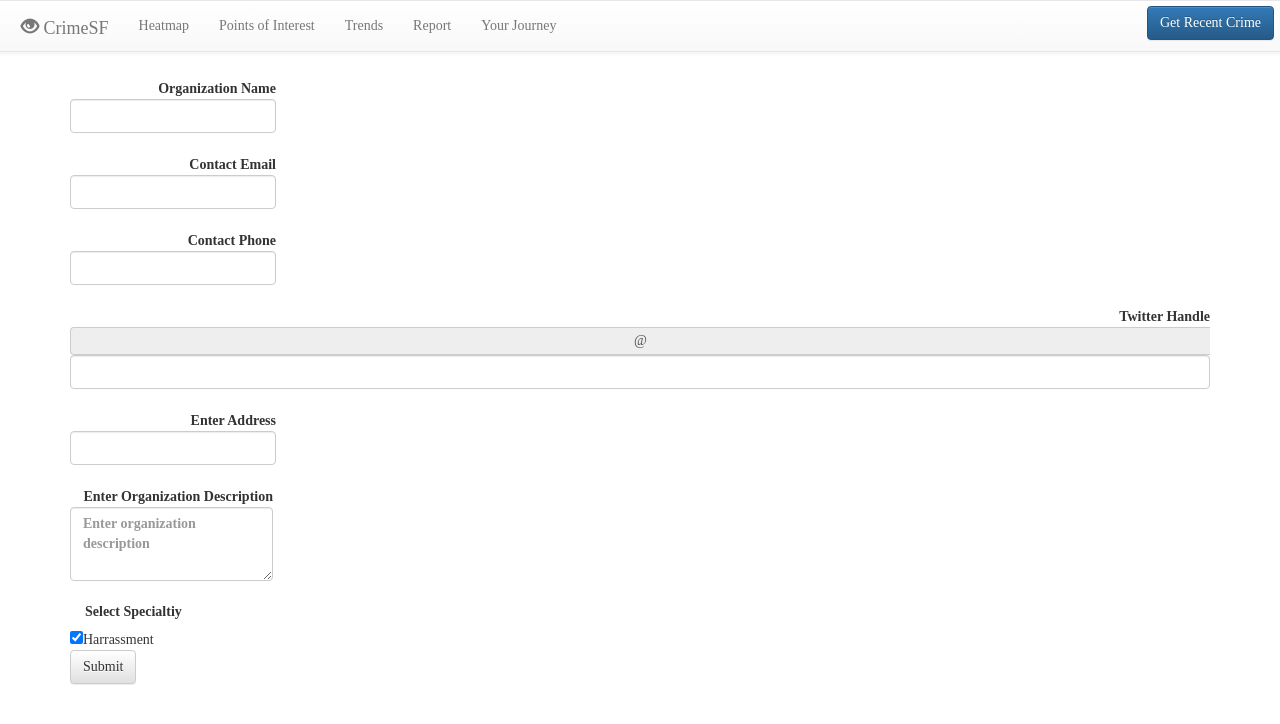
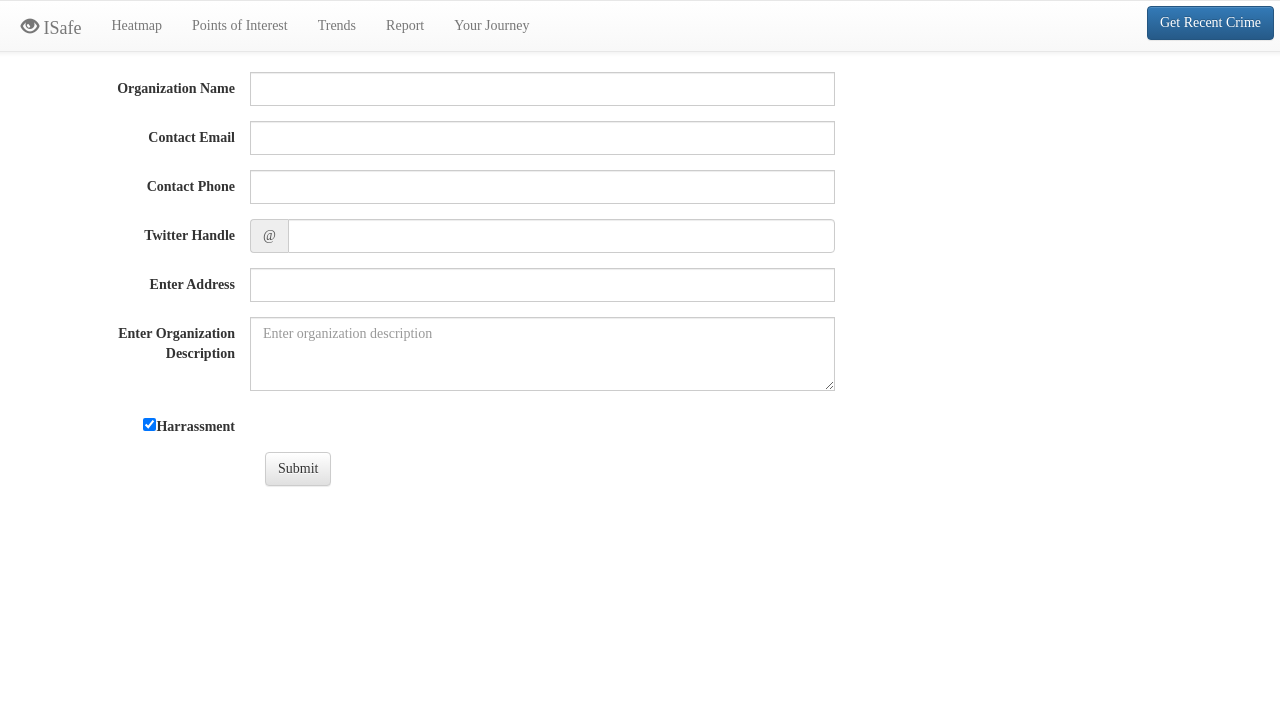
Before and after one commit to tejal29/isafe, a Flask app: page /organizations in a window 1280 px wide. Shown: the top 724 px of the page. Run offline with Flask 2, Linux system fonts and the light colour scheme; parts of the project's set-up code (start-up, migrations or seed data) failed here and were passed over; some libraries are stand-ins or nearby versions.

Commit message:
working on styling form

```diff
--- a/templates/base.html
+++ b/templates/base.html
@@ -2,7 +2,7 @@
 <html>
 <head>
 	<meta charset=utf-8 />
-	<title>CrimeSF</title>
+	<title>ISafe</title>
 	<meta name='viewport' content='initial-scale=1,maximum-scale=1,user-scalable=no' />
 
 	<script src='https://api.tiles.mapbox.com/mapbox.js/v2.1.9/mapbox.js'></script>
@@ -44,7 +44,7 @@
 	                    </button>
 	                    <a id="home_route" class="navbar-brand" href="/">
 	                    	<span class="glyphicon glyphicon-eye-open" aria-hidden="true"></span>
-	                    	CrimeSF</a>
+	                    	ISafe</a>
 
 	                </div>
 
--- a/templates/organization_form.html
+++ b/templates/organization_form.html
@@ -9,55 +9,63 @@
 <link rel="stylesheet" href="../static/css/stylesheet.css">
 
 <div class="container">
-<!--     <div class="row"> -->
+    <div class="row">
         <div class="col-md-12">
             <form class="form-horizontal">
             	<div id="name_input" class="form-group">
-                	<label class="control-label">Organization Name
+                	<label class="col-md-2 control-label">Organization Name</label>
+                    <div class="col-md-6 input-group">
                     	<input type="text" class="form-control" name="name" id="organization_name" placheolder="Enter organization name">
-    				</label>
+    				</div>
                 </div>
                 <div id="email_input" class="form-group">
-                    <label class="control-label">Contact Email
+                    <label class="col-md-2 control-label">Contact Email</label>
+                    <div class="col-md-6 input-group">
                         <input type="email" class="form-control" name="email" id="organization_email" placheolder="Enter contact email">
-                    </label>
+                    </div>
                 </div>
                 <div id="phone_input" class="form-group">
-                    <label class="control-label">Contact Phone
+                    <label class="col-md-2 control-label">Contact Phone</label>
+                    <div class="col-md-6 input-group">
                         <input type="text" class="form-control" name="phone" id="organization_phone" placheolder="Enter contact phone">
-                    </label>
+                    </div>
                 </div>
                 <div id="handle_input" class="form-group">
-    				<label class="control-label">Twitter Handle
-                        <span class="input-group-addon">@</span>
-                    	<input type="text" class="form-control" id="twitter_handle" name="twitter" placheolder="Enter twitter handle">
-                	</label>
+    				<label class="col-md-2 control-label">Twitter Handle</label>
+                        <div class="col-md-6 input-group">
+                            <span class="input-group-addon">@</span>
+                        	<input type="text" class="form-control" id="twitter_handle" name="twitter" placheolder="Enter twitter handle">
+                        </div>
                 </div>
                 <div id="address_input" class="form-group">
-                    <label class="control-label">Enter Address
+                    <label class="col-md-2 control-label">Enter Address</label>
+                    <div class="col-md-6 input-group">
                     	<input type="text" class="form-control" id="org_address" name="address" placheolder="Enter address">
-                	</label>
+                    </div>
                 </div>
                 <div id="description_input" class="form-group">
-                    <label class="control-label">Enter Organization Description
-                        <br>
+                    <label class="col-md-2 control-label">Enter Organization Description</label>
+                    <div class="col-md-6 input-group">
                     	<textarea class="form-control" rows="3" name='description' id='org_description' placeholder="Enter organization description"></textarea>
-                	</label>
+                    </div>
                 </div>
-                <div>
-                    <label>Select Specialtiy
-                    </label>
+                <div id="speciality_input" class="form-group">
+                    <div class="col-md-offset-2 col-md-10">
+                        </div class="checkbox">
+                            <label class="col-md-2 control-label">
+                                <input type="checkbox" name="category" value='Harrassment' checked>Harrassment
+                            </label>
+                        <div>
+                    </div>
                 </div>
-                </div class="checkbox">
-                    <div>
-                        <input type="checkbox" name="category" value='Harrassment' checked>Harrassment
+                <div id="submit_buttom" class="form-group">
+                    <div class="col-md-offset-2 col-md-10">
+            	       <button type="submit" id="org_button" class="btn btn-default">Submit</button>
                     </div>
-                <div>
-
-            	<button type="submit" id="org_button" class="btn btn-default">Submit</button>
+                </div>
             	<br>
             </form>
-<!--         </div>    -->
+        </div>
     </div>
 </div>
 
```
